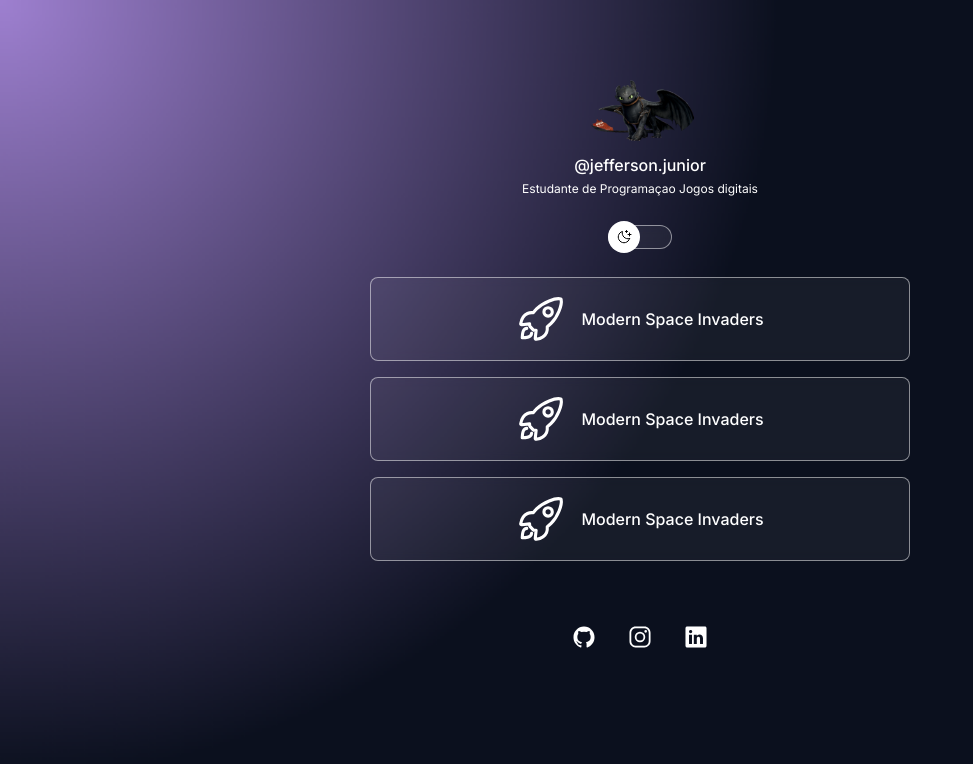
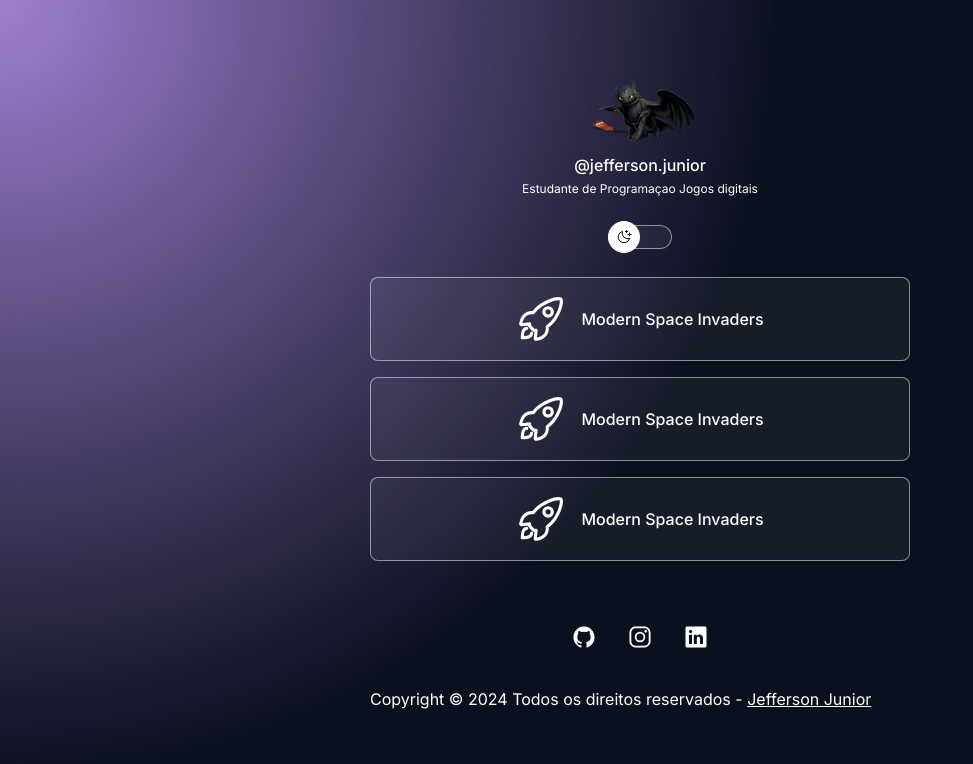
Before and after one commit to jefferson-jr/links-portifolio, a plain HTML site: page index.html in a window 1280 px wide. Shown: the whole page, without its empty margins (0-973 px from the left). Drawn offline with nearby package versions, Linux system fonts and the light colour scheme.

Commit message:
add footer

```diff
--- a/index.html
+++ b/index.html
@@ -89,7 +89,15 @@
         </a>
       </div>
       <!-- Finish Social Midia Links -->
+
+      <!-- Footer -->
+      <footer>
+        <span>Copyright &copy; 2024 Todos os direitos reservados - </span>
+        <a href="https://github.com/jefferson-jr">Jefferson Junior</a>
+      </footer>
     </div>
+     <!-- Finish Footer -->
+
     <!-- Scripts JS -->
     <script
       type="module"
```
Also changed, not shown: style.css (line endings or trailing spaces).
